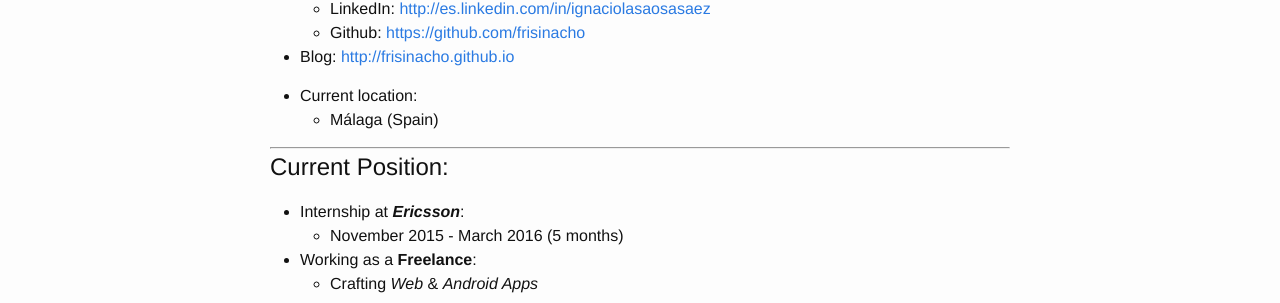
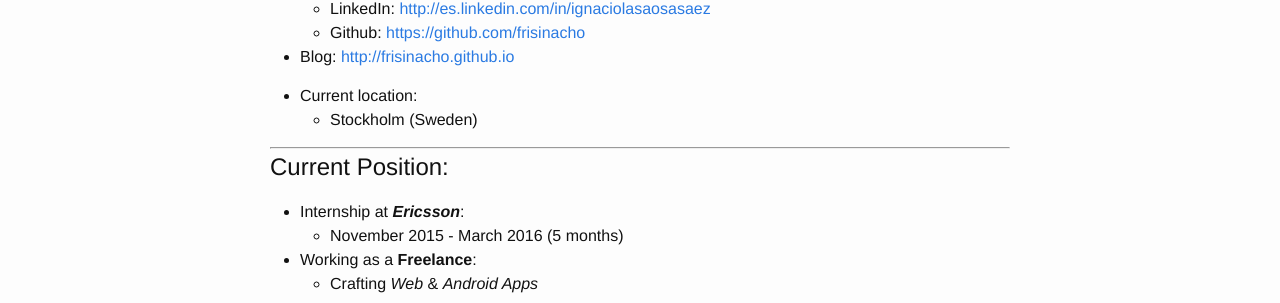
Before and after one commit to frisinacho/frisinacho.github.io, a Jekyll site: the page built from pages/cv.md, in a window 1280 px wide. Shown: the part 846-1149 px from the top of the page. Built offline with Jekyll 4.4.1, drawn with Linux system fonts in a browser that asks for light colours.

Commit message:
Updating current city

```diff
--- a/pages/cv.md
+++ b/pages/cv.md
@@ -20,7 +20,7 @@ permalink: /CV/
 - Blog: <{{ site.url }}>
 
 - Current location:
-	- Málaga (Spain)
+	- Stockholm (Sweden)
 
 ---
 
```
